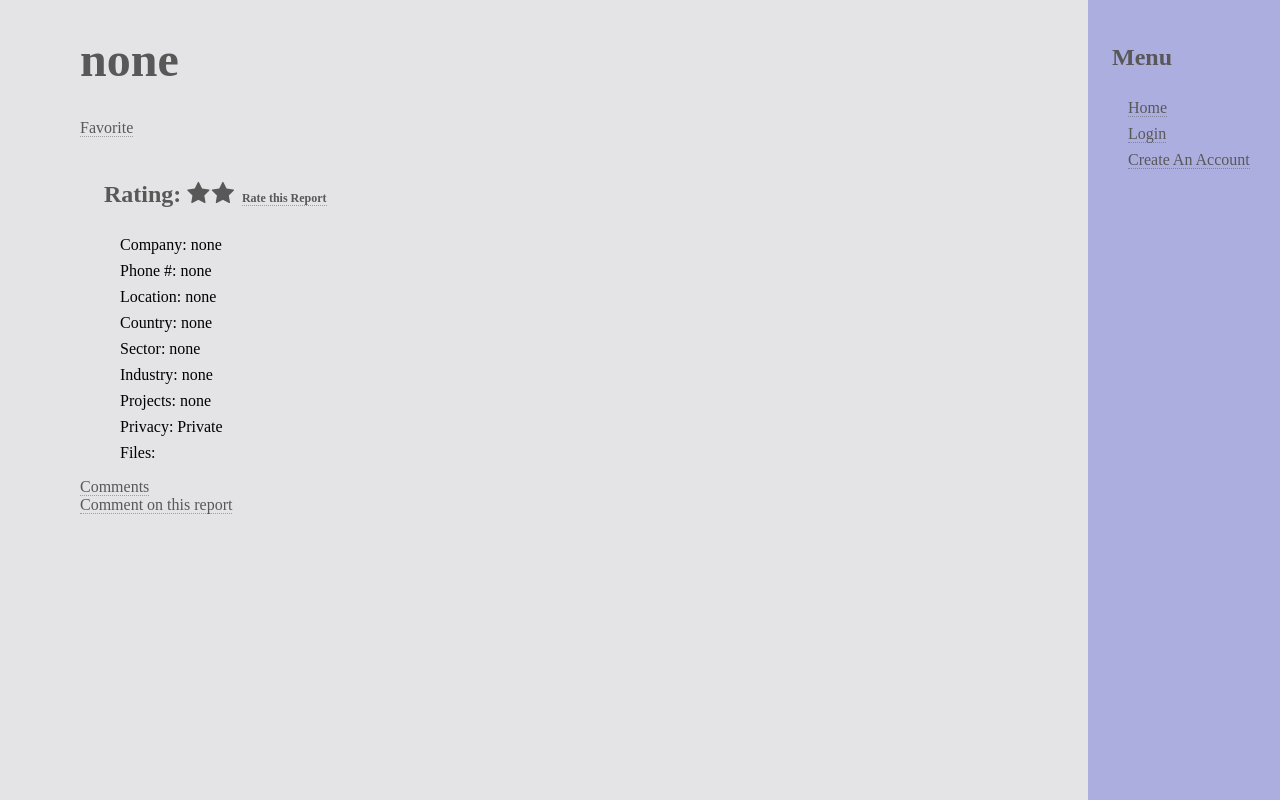
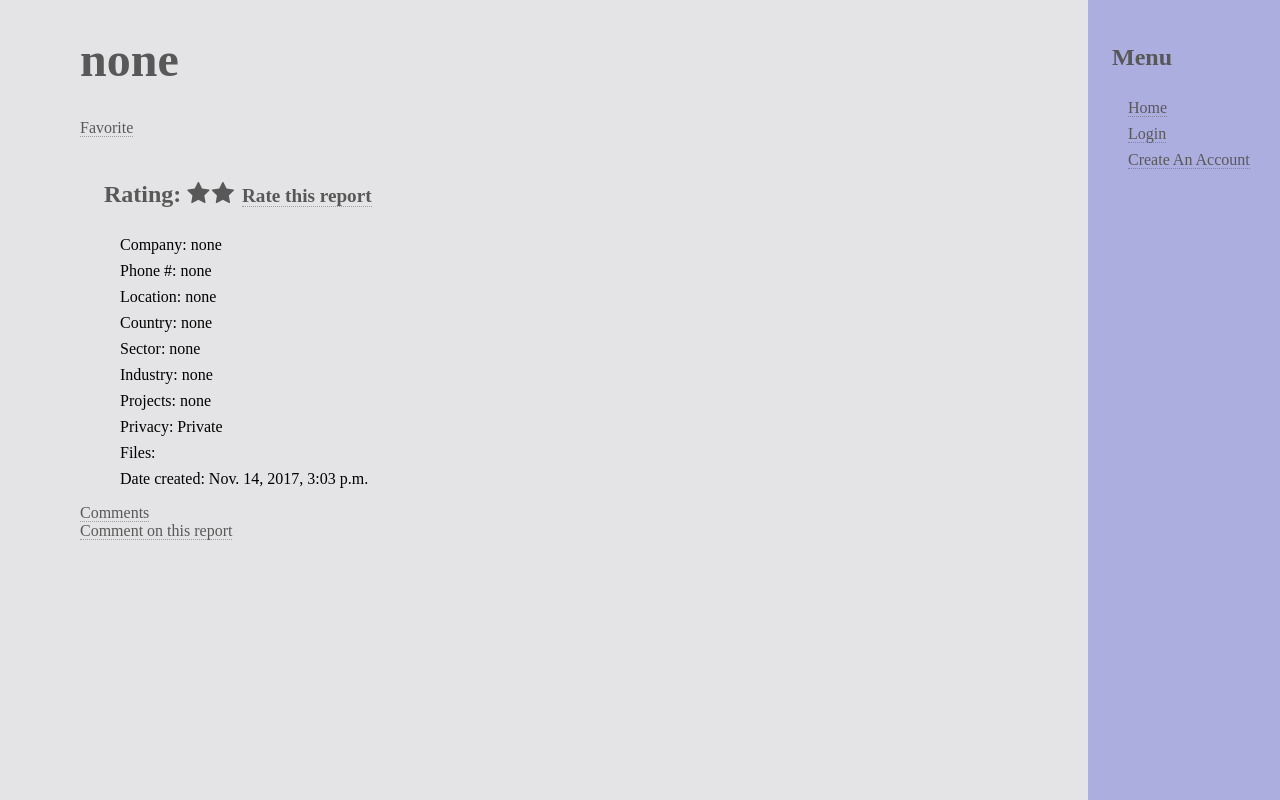
Before and after one commit to etkim97/cs3240-f17-team22, a Django app: page /catalog/report/10 in a window 1280 px wide. Run offline with Django 3.2, Linux system fonts and the light colour scheme; data comes from the database, SQL or seed files in the repository; parts of the project's set-up code (start-up, migrations or seed data) failed here and were passed over; some libraries are stand-ins or nearby versions.

Commit message:
add timestamp to report detail

```diff
--- a/lokahi/catalog/templates/catalog/detailedreport.html
+++ b/lokahi/catalog/templates/catalog/detailedreport.html
@@ -12,8 +12,8 @@
 
     <a href="{% url 'add_to_favorites' report_id=id%}">Favorite</a>
 
-    <h2>Rating:  {% if num_ratings == 0 %} no ratings {% elif current_rating == 1 %}<i class="fa fa-star"></i> {% elif current_rating == 2 %}<i class="fa fa-star"></i><i class="fa fa-star"></i> {% elif current_rating == 3 %} <i class="fa fa-star"></i><i class="fa fa-star"></i><i class="fa fa-star"></i> {% elif current_rating == 4 %}<i class="fa fa-star"></i><i class="fa fa-star"></i><i class="fa fa-star"></i><i class="fa fa-star"></i>{% else %}<i class="fa fa-star"></i><i class="fa fa-star"></i><i class="fa fa-star"></i><i class="fa fa-star"></i><i class="fa fa-star"></i>{% endif %} {% if user.username != owner %}
-    <a href="{% url 'rate_report' report_id=id%}" style="font-size: 0.5em">Rate this Report</a>{% endif %}</h2>
+    <h2>Rating: {% if num_ratings == 0 %} no ratings {% elif current_rating == 1 %}<i class="fa fa-star"></i> {% elif current_rating == 2 %}<i class="fa fa-star"></i><i class="fa fa-star"></i> {% elif current_rating == 3 %} <i class="fa fa-star"></i><i class="fa fa-star"></i><i class="fa fa-star"></i> {% elif current_rating == 4 %}<i class="fa fa-star"></i><i class="fa fa-star"></i><i class="fa fa-star"></i><i class="fa fa-star"></i>{% else %}<i class="fa fa-star"></i><i class="fa fa-star"></i><i class="fa fa-star"></i><i class="fa fa-star"></i><i class="fa fa-star"></i>{% endif %} {% if user.username != owner %}
+    <a href="{% url 'rate_report' report_id=id%}" style="font-size: 0.8em">Rate this report</a>{% endif %}</h2>
     <ul>
         <li>Company: {{company_name}}</li>
         <li>Phone #: {{company_phone}}</li>
@@ -32,6 +32,7 @@
             </ul>
         {% endif %}
         </li>
+        <li>Date created: {{timestamp}}</li>
     </ul>
     {% if user.user_type == "Investor"%}
     <a href="{% url 'add_files' report_id=id%}">Add files</a><br/> {%endif%}
```
